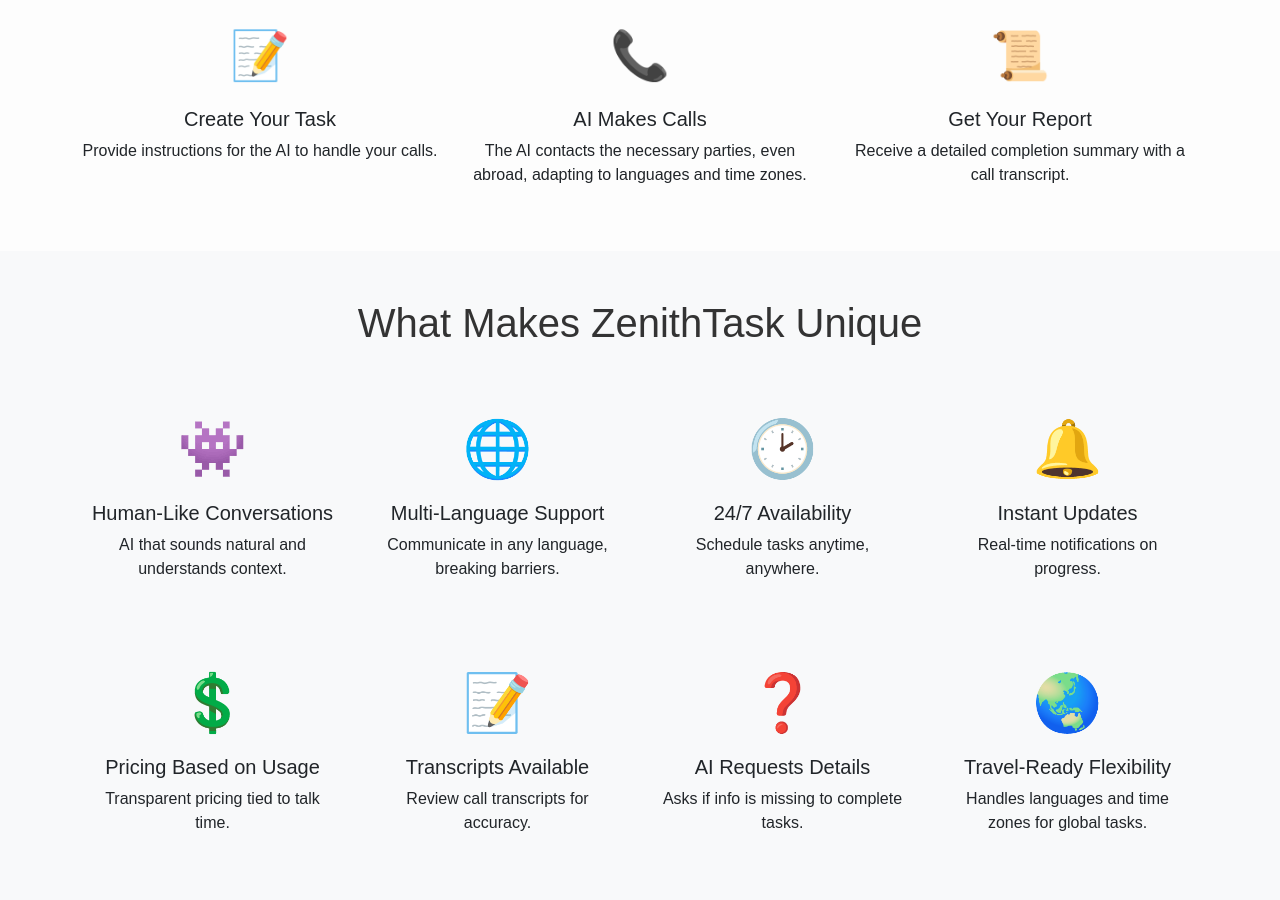
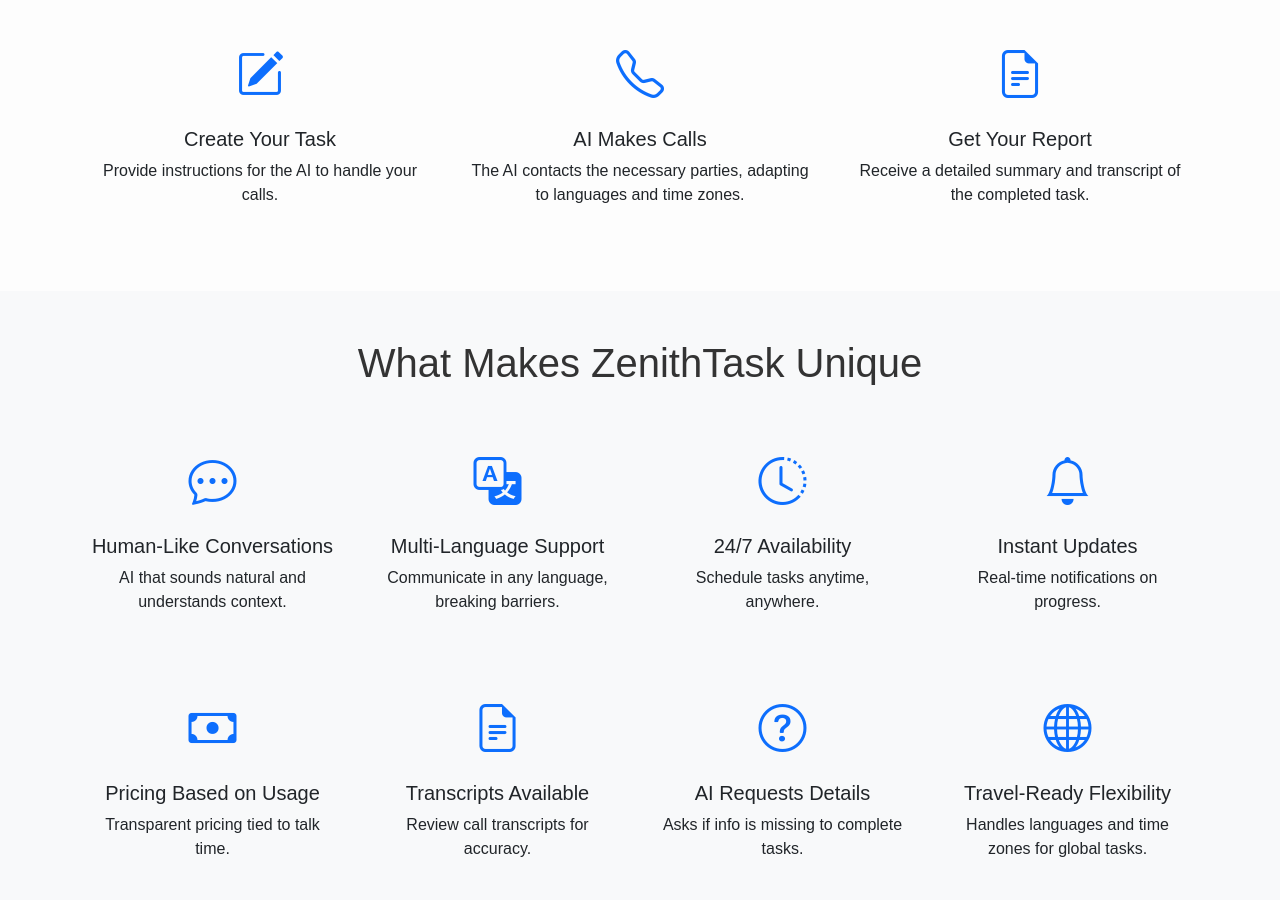
Before and after one commit to zenithtask/zenithtask.github.io, a plain HTML site: page index.html in a window 1280 px wide. Shown: the part 540-1440 px from the top of the page. Drawn offline with nearby package versions, Linux system fonts and the light colour scheme.

Commit message:
Update index.html

```diff
--- a/index.html
+++ b/index.html
@@ -5,13 +5,14 @@
     <meta name="viewport" content="width=device-width, initial-scale=1">
     <title>ZenithTask</title>
     <link href="https://cdn.jsdelivr.net/npm/bootstrap@5.3.3/dist/css/bootstrap.min.css" rel="stylesheet">
+    <link rel="stylesheet" href="https://cdn.jsdelivr.net/npm/bootstrap-icons@1.10.5/font/bootstrap-icons.css">
     <style>
       body {
         font-family: sans-serif;
         background-color: #fdfdfd;
       }
       .hero {
-        background: #eef5ff;
+        background: linear-gradient(to bottom right, #eef5ff, #ffffff);
         padding: 100px 0;
         text-align: center;
       }
@@ -25,22 +26,23 @@
         margin-bottom: 30px;
         color: #666;
       }
-      .feature-icon {
-        font-size: 3.5rem;
+      .step-icon, .feature-icon {
+        font-size: 3rem;
         color: #0d6efd;
-        margin-bottom: 10px;
+        margin-bottom: 15px;
+        display: inline-block;
       }
       .section-title {
         margin-bottom: 40px;
         font-size: 2.5rem;
         color: #333;
       }
-      .feature-box {
+      .feature-box, .steps .col-md-4 {
         padding: 20px;
+        border-radius: 10px;
         transition: all 0.3s ease-in-out;
-        border-radius: 10px;
       }
-      .feature-box:hover {
+      .feature-box:hover, .steps .col-md-4:hover {
         background-color: #f8f9fa;
         box-shadow: 0 4px 8px rgba(0, 0, 0, 0.1);
       }
@@ -49,13 +51,15 @@
         padding: 30px 0;
         text-align: center;
       }
-      .step-icon {
-  font-size: 3rem;
-  display: inline-block;
-  margin-bottom: 15px;
-  color: #0d6efd;
-}
-
+      .fade-in {
+        opacity:0;
+        transform: translateY(20px);
+        transition: all 0.6s ease-in-out;
+      }
+      .fade-in.visible {
+        opacity:1;
+        transform: translateY(0);
+      }
     </style>
   </head>
   <body>
@@ -69,7 +73,7 @@
       </div>
     </nav>
 
-    <section class="hero">
+    <section class="hero fade-in">
       <div class="container">
         <h1>Free Yourself from Calls – Let AI Handle It!</h1>
         <p>Automate appointments, reservations, and travel planning with ease across languages and time zones.</p>
@@ -80,71 +84,70 @@
       </div>
     </section>
 
-    <section class="py-5 text-center">
+    <section class="py-5 text-center fade-in">
       <div class="container">
         <h2>How It Works</h2>
         <div class="row steps mt-4">
           <div class="col-md-4">
-            <div class="step-icon">📝</div>
+            <div class="step-icon"><i class="bi bi-pencil-square"></i></div>
             <h5>Create Your Task</h5>
             <p>Provide instructions for the AI to handle your calls.</p>
           </div>
           <div class="col-md-4">
-            <div class="step-icon">📞</div>
+            <div class="step-icon"><i class="bi bi-telephone"></i></div>
             <h5>AI Makes Calls</h5>
-            <p>The AI contacts the necessary parties, even abroad, adapting to languages and time zones.</p>
+            <p>The AI contacts the necessary parties, adapting to languages and time zones.</p>
           </div>
           <div class="col-md-4">
-            <div class="step-icon">📜</div>
+            <div class="step-icon"><i class="bi bi-file-earmark-text"></i></div>
             <h5>Get Your Report</h5>
-            <p>Receive a detailed completion summary with a call transcript.</p>
+            <p>Receive a detailed summary and transcript of the completed task.</p>
           </div>
         </div>
       </div>
     </section>
 
-
-    <section class="py-5 bg-light">
+    <section class="py-5 bg-light fade-in">
       <div class="container">
         <h2 class="text-center section-title">What Makes ZenithTask Unique</h2>
         <div class="row g-4">
           <div class="col-md-3 text-center feature-box">
-            <div class="feature-icon">&#128126;</div>
+            <div class="feature-icon"><i class="bi bi-chat-dots"></i></div>
             <h5>Human-Like Conversations</h5>
             <p>AI that sounds natural and understands context.</p>
           </div>
           <div class="col-md-3 text-center feature-box">
-            <div class="feature-icon">&#127760;</div>
+            <div class="feature-icon"><i class="bi bi-translate"></i></div>
             <h5>Multi-Language Support</h5>
             <p>Communicate in any language, breaking barriers.</p>
           </div>
           <div class="col-md-3 text-center feature-box">
-            <div class="feature-icon">&#128337;</div>
+            <div class="feature-icon"><i class="bi bi-clock-history"></i></div>
             <h5>24/7 Availability</h5>
             <p>Schedule tasks anytime, anywhere.</p>
           </div>
           <div class="col-md-3 text-center feature-box">
-            <div class="feature-icon">&#128276;</div>
+            <div class="feature-icon"><i class="bi bi-bell"></i></div>
             <h5>Instant Updates</h5>
             <p>Real-time notifications on progress.</p>
           </div>
           <div class="col-md-3 text-center feature-box">
-            <div class="feature-icon">&#128178;</div>
+            <div class="feature-icon"><i class="bi bi-cash"></i></div>
             <h5>Pricing Based on Usage</h5>
             <p>Transparent pricing tied to talk time.</p>
           </div>
           <div class="col-md-3 text-center feature-box">
-            <div class="feature-icon">&#128221;</div>
+            <div class="feature-icon"><i class="bi bi-file-earmark-text"></i></div>
             <h5>Transcripts Available</h5>
             <p>Review call transcripts for accuracy.</p>
           </div>
           <div class="col-md-3 text-center feature-box">
-            <div class="feature-icon">&#10067;</div>
+            <div class="feature-icon"><i class="bi bi-question-circle"></i></div>
             <h5>AI Requests Details</h5>
             <p>Asks if info is missing to complete tasks.</p>
           </div>
           <div class="col-md-3 text-center feature-box">
-            <div class="feature-icon">&#127759;</div>
+            <div class="feature-icon"><i class="bi bi-globe"></i></div>
             <h5>Travel-Ready Flexibility</h5>
             <p>Handles languages and time zones for global tasks.</p>
           </div>
@@ -152,8 +155,7 @@
       </div>
     </section>
 
-
-    <section class="py-5 text-center">
+    <section class="py-5 text-center fade-in">
       <div class="container">
         <h2>Designed for Busy Lives</h2>
         <p class="mb-5">Use ZenithTask for scheduling appointments, reservations, travel inquiries, and more.</p>
@@ -162,13 +164,13 @@
           <div class="col-md-4"><p>Book restaurant reservations effortlessly.</p></div>
           <div class="col-md-4"><p>Confirm meetings or event plans with ease.</p></div>
           <div class="col-md-4"><p>Manage routine follow-ups and inquiries.</p></div>
-          <div class="col-md-4"><p>Avoid long phone waits for customer service.</p></div>
-          <div class="col-md-4"><p>Arrange international travel details, overcoming language barriers and time zones.</p></div>
+          <div class="col-md-4"><p>Avoid long waits for customer service calls.</p></div>
+          <div class="col-md-4"><p>Arrange international travel details, overcoming language and time zone barriers.</p></div>
         </div>
       </div>
     </section>
 
-    <section class="py-5 bg-light text-center">
+    <section class="py-5 bg-light text-center fade-in">
       <div class="container">
         <h2>What Our Users Say</h2>
         <p class="mb-5">“Join thousands who’ve freed themselves from calls!”</p>
@@ -180,7 +182,7 @@
       </div>
     </section>
 
-    <section class="py-5 text-center">
+    <section class="py-5 text-center fade-in">
       <div class="container">
         <h2>Simple, Transparent Pricing</h2>
         <p class="mb-4">Basic Plan: Starts at $10, ideal for light users.</p>
@@ -188,7 +190,7 @@
       </div>
     </section>
 
-    <section class="py-5 bg-light text-center">
+    <section class="py-5 bg-light text-center fade-in">
       <div class="container">
         <h2>Ready to Free Yourself from Calls?</h2>
         <div class="mt-3">
@@ -206,5 +208,21 @@
     </footer>
 
     <script src="https://cdn.jsdelivr.net/npm/bootstrap@5.3.3/dist/js/bootstrap.bundle.min.js"></script>
+    <script>
+      function showFadeInElements() {
+        document.querySelectorAll('.fade-in').forEach(el => {
+          const rect = el.getBoundingClientRect();
+          if (rect.top < window.innerHeight - 50) {
+            el.classList.add('visible');
+          }
+        });
+      }
+
+      document.addEventListener('DOMContentLoaded', () => {
+        showFadeInElements();
+      });
+      window.addEventListener('scroll', showFadeInElements);
+      window.addEventListener('resize', showFadeInElements);
+    </script>
   </body>
 </html>
```
